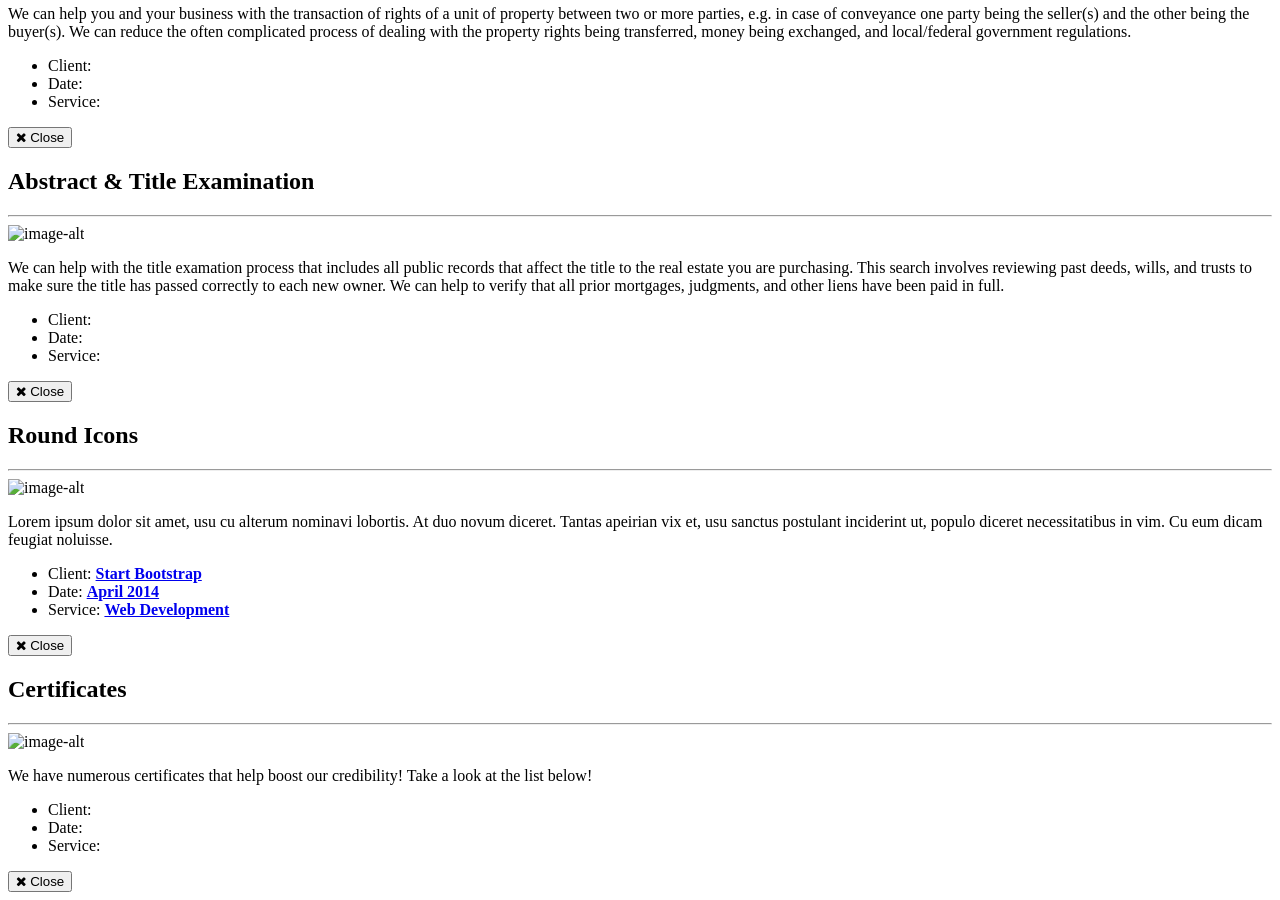
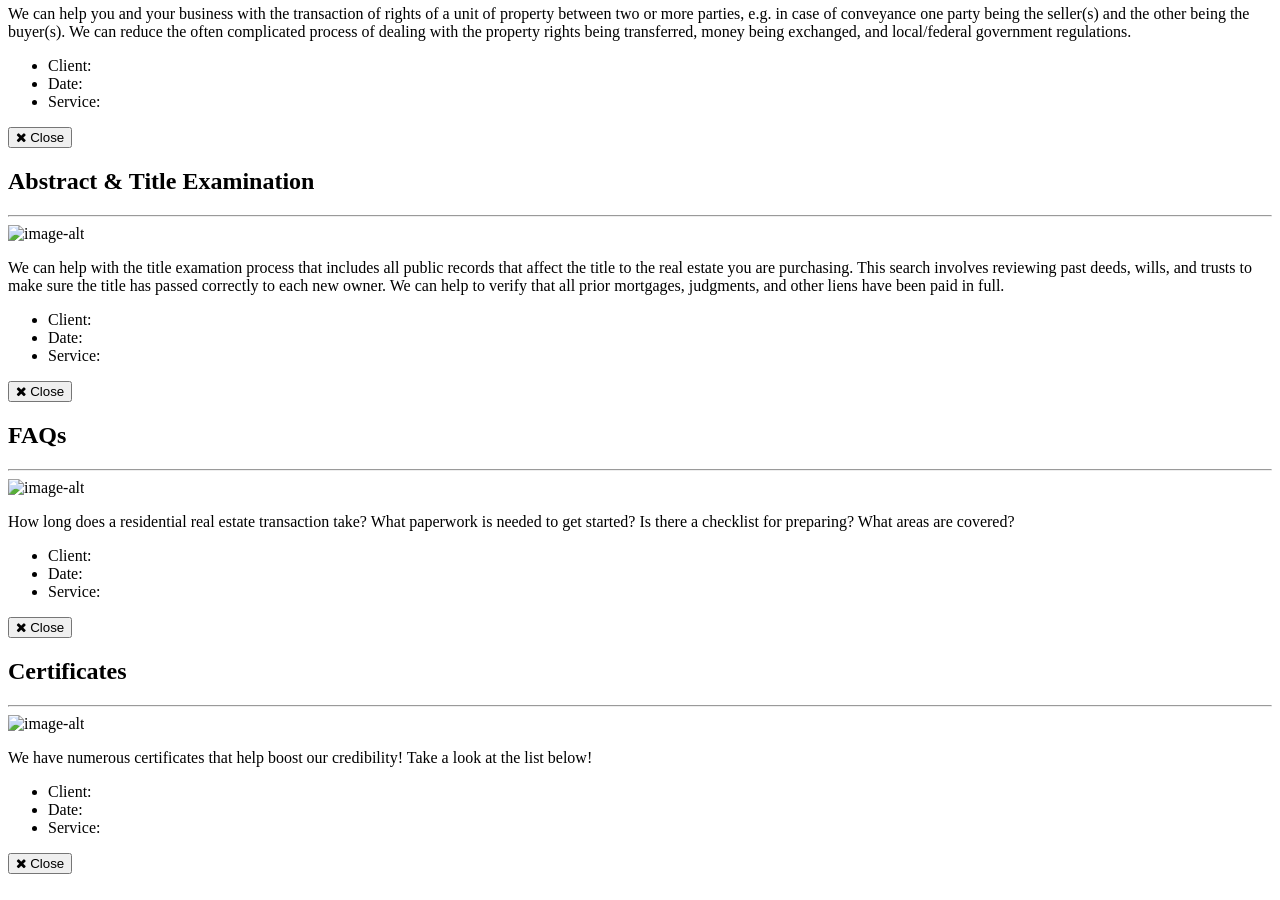
Before and after one commit to MainStreetTitleDeveloper/mainstreettitledeveloper.github.io, a Jekyll site: the page built from _posts/2014-07-13-project-6.markdown, in a window 1280 px wide and 900 px high, scrolled down 5114 px. Built offline with Jekyll 4.4.1, drawn with Linux system fonts in a browser that asks for light colours; some web fonts are replaced; some of the changed text lies outside the part shown.

Commit message:
Update 2014-07-13-project-6.markdown

```diff
--- a/_posts/2014-07-13-project-6.markdown
+++ b/_posts/2014-07-13-project-6.markdown
@@ -1,15 +1,15 @@
 ---
-title: Round Icons
-subtitle: Graphic Design
+title: FAQs
+subtitle: Need help?
 layout: default
 modal-id: 6
 date: 2014-07-15
 img: roundicons.png
 thumbnail: roundicons-thumbnail.png
 alt: image-alt
-project-date: April 2014
-client: Start Bootstrap
-category: Web Development
-description: Lorem ipsum dolor sit amet, usu cu alterum nominavi lobortis. At duo novum diceret. Tantas apeirian vix et, usu sanctus postulant inciderint ut, populo diceret necessitatibus in vim. Cu eum dicam feugiat noluisse.
+project-date:
+client:
+category:
+description: How long does a residential real estate transaction take? What paperwork is needed to get started? Is there a checklist for preparing? What areas are covered?
 
 ---
```
